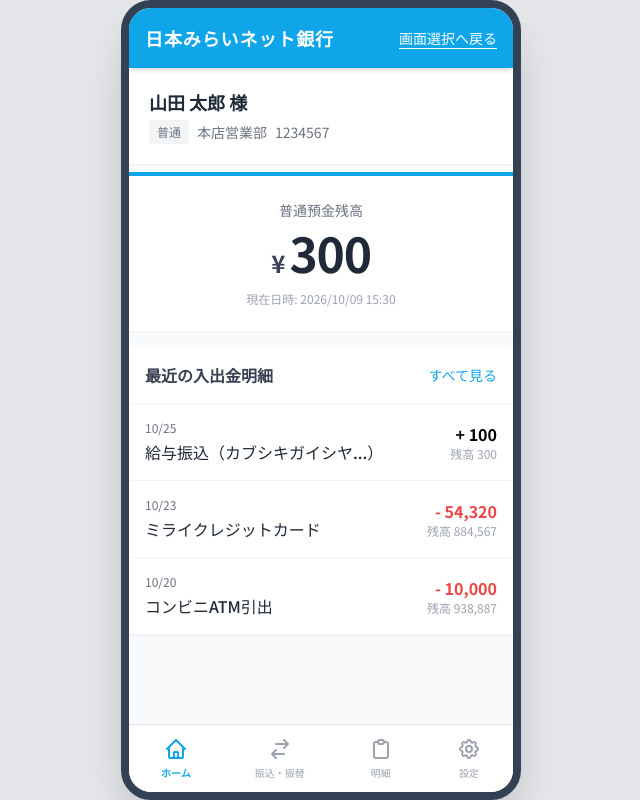
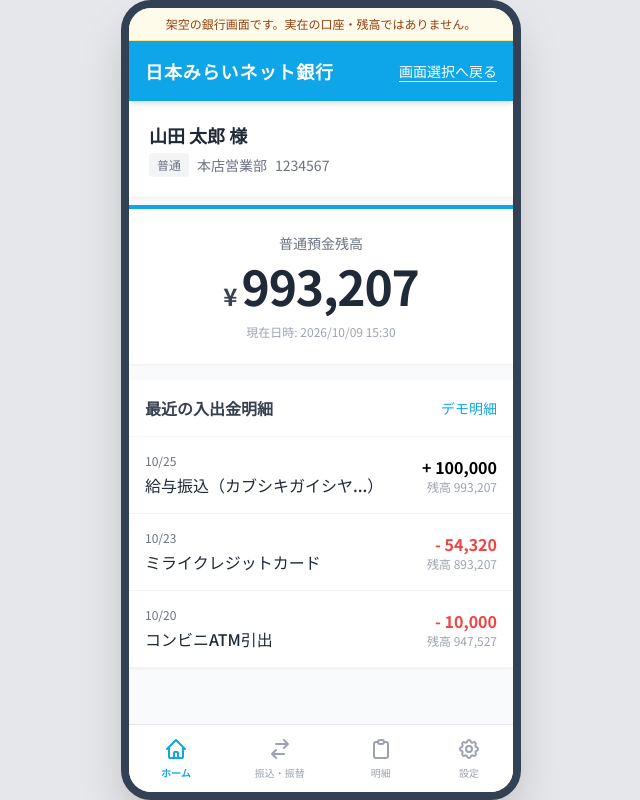
Before and after one commit to luminous-luca-dev/Security_Simulator, a website: page ginkou.html in a window 1280 px wide. Shown: the whole page, without its empty margins (319-959 px from the left). Drawn offline with nearby package versions, Linux system fonts and the light colour scheme.

Commit message:
デプロイ用に色々と改善！

```diff
--- a/ginkou.html
+++ b/ginkou.html
@@ -4,7 +4,7 @@
     <meta charset="UTF-8">
     <meta name="viewport" content="width=device-width, initial-scale=1.0">
     <title>残高照会｜日本みらいネット銀行</title>
-    <script src="https://cdn.tailwindcss.com"></script>
+    <link href="assets/tailwind.css" rel="stylesheet">
     <link href="https://fonts.googleapis.com/css2?family=Noto+Sans+JP:wght@400;500;700&display=swap" rel="stylesheet">
 
     <style>
@@ -52,6 +52,9 @@
 <body>
 
     <div class="app-container">
+        <div class="bg-amber-50 border-b border-amber-200 px-4 py-2 text-center text-xs text-amber-800">
+            架空の銀行画面です。実在の口座・残高ではありません。
+        </div>
 
         <!-- ヘッダー -->
         <header class="bg-brand text-white p-4 shadow-md flex justify-between items-center z-10">
@@ -77,7 +80,7 @@
                 <div class="flex justify-center items-baseline gap-1">
                     <span class="text-2xl font-bold text-gray-700">¥</span>
                     <!-- 改ざんターゲット2: 残高 -->
-                    <span class="text-5xl font-bold text-gray-800 tracking-tight" id="total-balance">300</span>
+                    <span class="text-5xl font-bold text-gray-800 tracking-tight" id="total-balance">993,207</span>
                 </div>
                 <p class="text-xs text-gray-400 mt-3">現在日時: 2026/10/09 15:30</p>
             </div>
@@ -85,7 +88,7 @@
             <div class="bg-white shadow-sm">
                 <div class="flex justify-between items-center p-4 border-b border-gray-100">
                     <h2 class="font-bold text-gray-700">最近の入出金明細</h2>
-                    <a href="#" class="text-sky-500 text-sm">すべて見る</a>
+                    <span class="text-sky-500 text-sm">デモ明細</span>
                 </div>
 
                 <div class="flex flex-col">
@@ -99,8 +102,8 @@
                         </div>
                         <div class="text-right">
                             <!-- 改ざんターゲット4: 明細の金額（プラス） -->
-                            <p class="font-bold text-brand-color">+ 100</p>
-                            <p class="text-xs text-gray-400">残高 300</p>
+                            <p class="font-bold text-brand-color">+ 100,000</p>
+                            <p class="text-xs text-gray-400">残高 993,207</p>
                         </div>
                     </div>
 
@@ -113,7 +116,7 @@
                         <div class="text-right">
                             <!-- 改ざんターゲット5: 明細の金額（マイナス） -->
                             <p class="font-bold text-red-500">- 54,320</p>
-                            <p class="text-xs text-gray-400">残高 884,567</p>
+                            <p class="text-xs text-gray-400">残高 893,207</p>
                         </div>
                     </div>
 
@@ -125,7 +128,7 @@
                         </div>
                         <div class="text-right">
                             <p class="font-bold text-red-500">- 10,000</p>
-                            <p class="text-xs text-gray-400">残高 938,887</p>
+                            <p class="text-xs text-gray-400">残高 947,527</p>
                         </div>
                     </div>
 
--- /dev/null
+++ b/tailwind.config.js
@@ -0,0 +1,8 @@
+/** @type {import('tailwindcss').Config} */
+module.exports = {
+  content: ["./ginkou.html", "./University-result.html"],
+  theme: {
+    extend: {},
+  },
+  plugins: [],
+};
--- /dev/null
+++ b/tailwind.css
@@ -0,0 +1,3 @@
+@tailwind base;
+@tailwind components;
+@tailwind utilities;
```
Also changed, not shown: University-result.html (+4 -1 lines), index.html (+1 -1 lines), package.json (added, +25 -0 lines), assets/tailwind.css (added), 2 other files.
